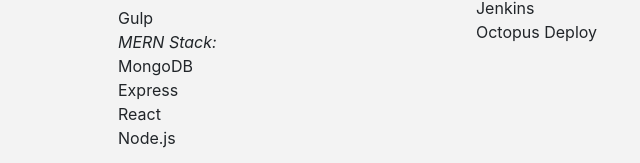
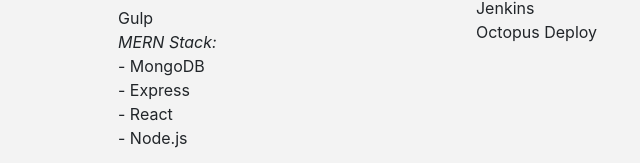
Before and after one commit to pseudodennis/github.io, a plain HTML site: page index.html in a window 1280 px wide. Shown: the part 1650-1813 px from the top of the page, 358-998 px from the left. Drawn offline with nearby package versions, Linux system fonts and the light colour scheme.

Commit message:
Update index.html

```diff
--- a/index.html
+++ b/index.html
@@ -135,10 +135,10 @@
                             <li>Gulp</li>
                             <li><em>MERN Stack:</em></li>
                             <ul class="list-inline">
-                                <li>MongoDB</li>
-                                <li>Express</li>
-                                <li>React</li>
-                                <li>Node.js</li>
+                                <li>- MongoDB</li>
+                                <li>- Express</li>
+                                <li>- React</li>
+                                <li>- Node.js</li>
                             </ul>
                         </ul>
                     </div>
```
